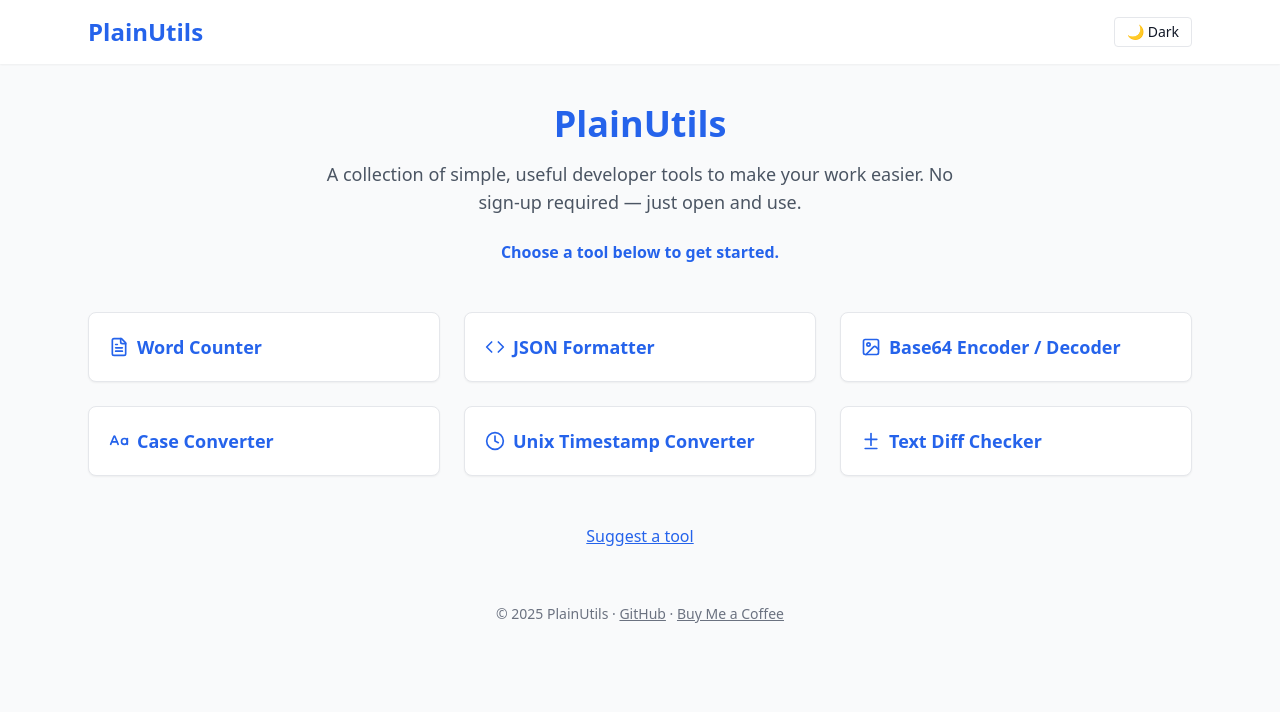
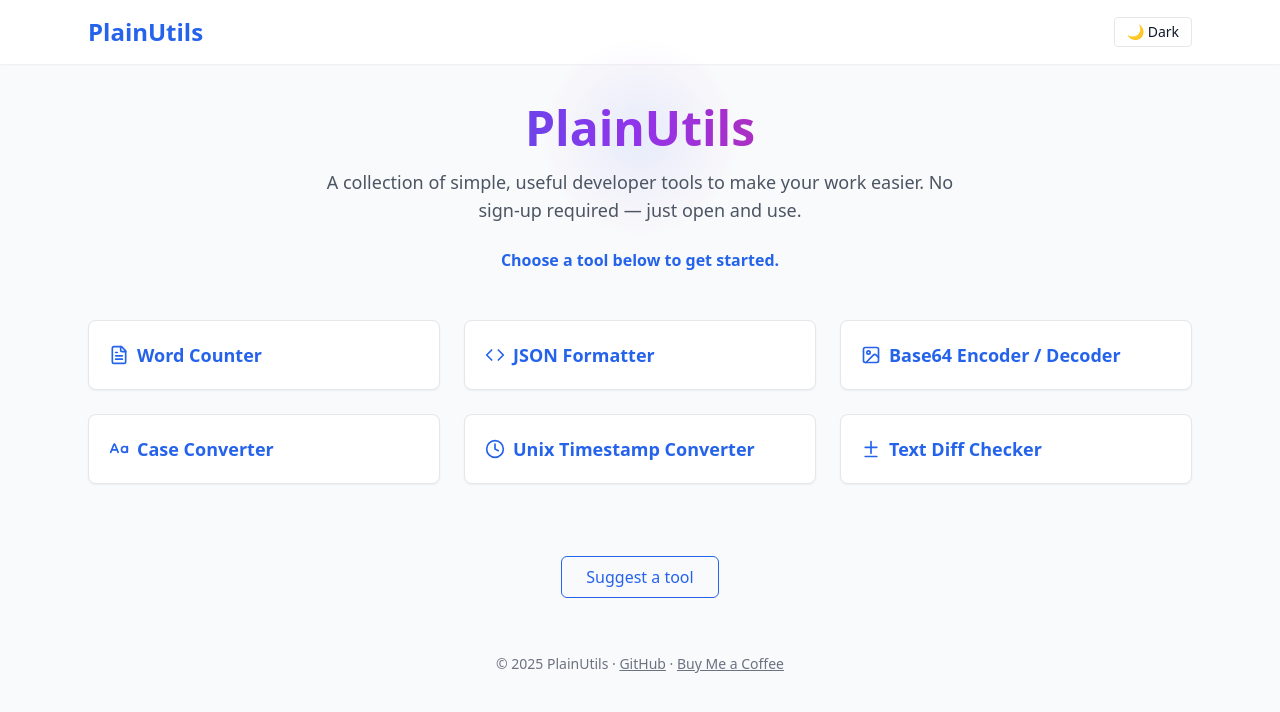
Before and after one commit to pingryte/plainutils, a Next.js app: page / in a window 1280 px wide. Shown: the top 712 px of the page. Built offline with nearby package versions, Linux system fonts and the light colour scheme.

Commit message:
Updated hero block

```diff
--- a/pages/index.js
+++ b/pages/index.js
@@ -22,15 +22,40 @@ export default function Home() {
   return (
     <Layout title="PlainUtils">
       {/* Hero Section */}
-      <section className="mb-12 text-center max-w-2xl mx-auto">
-        <h1 className="text-4xl font-extrabold text-blue-600 dark:text-blue-400 mb-4">
+      <section className="mb-12 text-center max-w-2xl mx-auto relative">
+        {/* Background SVG */}
+        <svg
+          className="absolute top-0 left-1/2 transform -translate-x-1/2 -translate-y-1/3 opacity-10 pointer-events-none"
+          width="400"
+          height="200"
+          fill="none"
+          xmlns="http://www.w3.org/2000/svg"
+        >
+          <circle cx="200" cy="100" r="100" fill="url(#gradient)" />
+          <defs>
+            <radialGradient
+              id="gradient"
+              cx="0"
+              cy="0"
+              r="1"
+              gradientUnits="userSpaceOnUse"
+              gradientTransform="translate(200 100) rotate(90) scale(100)"
+            >
+              <stop stopColor="#3b82f6" />
+              <stop offset="1" stopColor="#9333ea" stopOpacity="0" />
+            </radialGradient>
+          </defs>
+        </svg>
+
+        <h1 className="relative text-5xl font-extrabold bg-gradient-to-r from-blue-600 via-purple-600 to-pink-600 bg-clip-text text-transparent mb-4">
           PlainUtils
         </h1>
-        <p className="text-gray-600 dark:text-gray-300 text-lg mb-6">
+
+        <p className="relative text-gray-600 dark:text-gray-300 text-lg mb-6">
           A collection of simple, useful developer tools to make your work easier.
           No sign-up required — just open and use.
         </p>
-        <p className="text-blue-600 dark:text-blue-400 font-semibold">
+        <p className="relative text-blue-600 dark:text-blue-400 font-semibold">
           Choose a tool below to get started.
         </p>
       </section>
@@ -53,11 +78,11 @@ export default function Home() {
         ))}
       </div>
 
-      {/* Suggest a tool link */}
+      {/* Suggest a tool button */}
       <div className="text-center">
         <a
           href="mailto:plainutils@pingryte.com"
-          className="text-blue-600 dark:text-blue-400 underline hover:text-blue-800 dark:hover:text-blue-600"
+          className="inline-block mt-6 px-6 py-2 border border-blue-600 rounded-md text-blue-600 hover:bg-blue-600 hover:text-white transition"
         >
           Suggest a tool
         </a>
```
